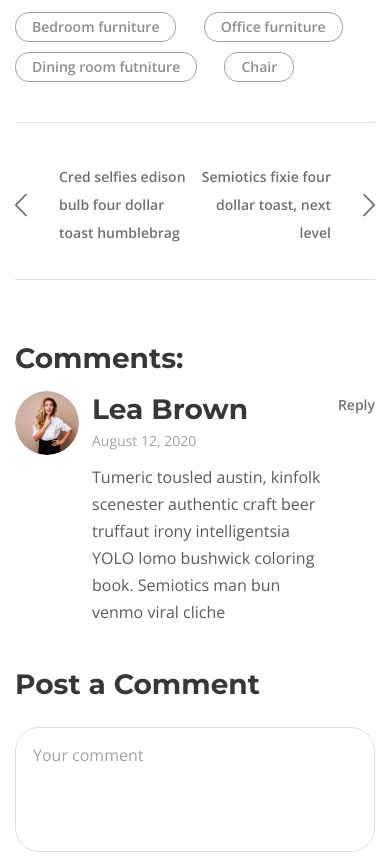
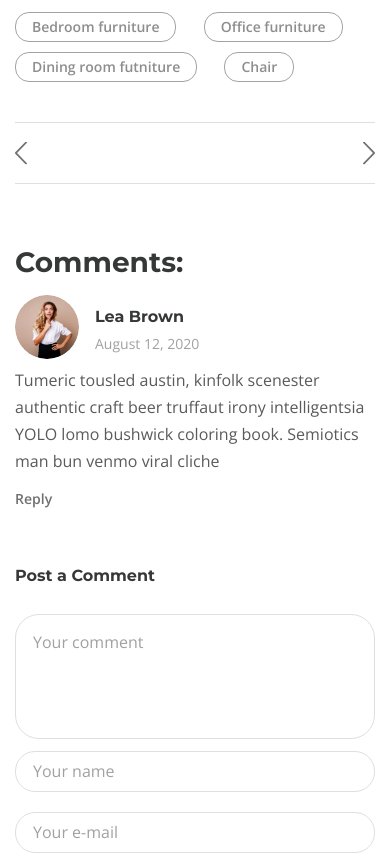
Before and after one commit to V-Svistunova/multi-page, a website: page app/blog-one.html in a window 390 px wide. Shown: the part 2915-3776 px from the top of the page. Drawn offline with nearby package versions, Linux system fonts and the light colour scheme.

Commit message:
feat: add adaptive for page blog-one

```diff
--- a/app/blog-one.html
+++ b/app/blog-one.html
@@ -147,10 +147,12 @@
 
                 <div class="bloge-one__links">
                   <a class="bloge-one__link bloge-one__link-prev" href="#">
-                    Cred selfies edison bulb four dollar toast humblebrag
+                    <span>  Cred selfies edison bulb four dollar toast humblebrag
+                    </span>
                   </a>
                   <a class="bloge-one__link bloge-one__link-next" href="#">
-                    Semiotics fixie four dollar toast, next level
+                    <span>  Semiotics fixie four dollar toast, next level
+                    </span>
                   </a>
                 </div>
               </div>
--- a/app/scss/_media.scss
+++ b/app/scss/_media.scss
@@ -485,6 +485,49 @@
     &__blockquote-author::before {
       width: 100%;
     }
+
+    .bloge-one {
+      &__links {
+        padding: 30px 0;
+        margin-bottom: 0;
+      }
+
+      &__link {
+        span {
+          display: none;
+        }
+      }
+
+      &__comments-item {
+        flex-wrap: wrap;
+      }
+
+      &__comments-info {
+        margin-top: -55px;
+      }
+
+      &__comments-name,
+      &__comments-date {
+        margin-left: 80px;
+      }
+
+      &__comments-name,
+      &__form-title {
+        font-size: 16px;
+        line-height: 26px;
+      }
+
+      &__comments-reply {
+        padding: 10px 0;
+        margin-left: 0;
+      }
+
+      &__form-input {
+        width: 100%;
+      }
+    }
+
+
   }
 }
 
@@ -535,4 +578,8 @@
       max-width: 145px;
     }
   }
+
+  .bloge-one__item blockquote {
+    padding: 0 20px;
+  }
 }
--- a/app/scss/style.scss
+++ b/app/scss/style.scss
@@ -1416,6 +1416,7 @@
     font-size: 14px;
     line-height: 28px;
     color: #707070;
+    cursor: pointer;
   }
 
   &__comments-name {
```
Also changed, not shown: app/css/style.min.css.
